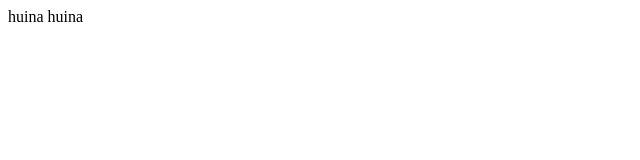
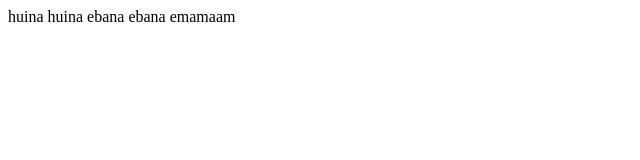
Before and after one commit to Python2505/hueta, a plain HTML site: page index.html in a window 1280 px wide. Shown: the whole page, without its empty margins (0-640 px from the left). Drawn offline with Linux system fonts and the light colour scheme.

Commit message:
napisal hunu

```diff
--- a/index.html
+++ b/index.html
@@ -7,6 +7,6 @@
     <title>Document</title>
 </head>
 <body>
-    huina huina
+    huina huina ebana ebana emamaam
 </body>
 </html>
```
